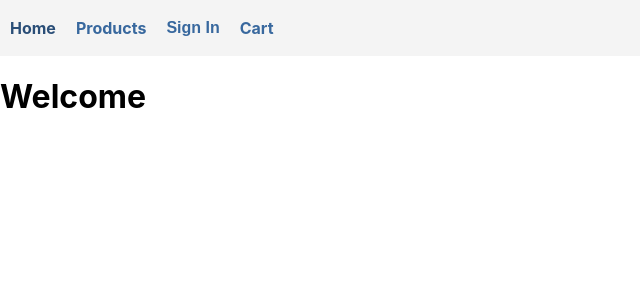
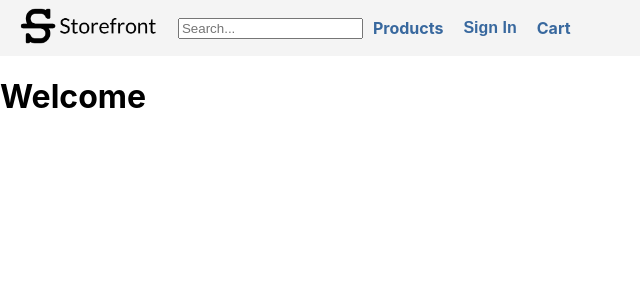
Before and after one commit to jgoodier1/storefront, a React (Create React App) app: page / in a window 1280 px wide. Shown: the top 300 px of the page, without its empty margins (0-640 px from the left). Built offline with nearby package versions, Linux system fonts and the light colour scheme.

Commit message:
Added branding

```diff
--- a/src/components/NavBar.js
+++ b/src/components/NavBar.js
@@ -1,6 +1,9 @@
 import React from 'react';
 import { NavLink } from 'react-router-dom';
 import styled from 'styled-components';
+
+import SearchBar from './SearchBar';
+import logo from '../images/logo.png';
 
 const NavItem = props => {
   return (
@@ -16,8 +19,9 @@ const NavItems = props => {
   return (
     <StyledUl>
       <NavItem link='/' exact>
-        Home
+        <StyledImg src={logo} alt='logo' />
       </NavItem>
+      <SearchBar />
       <NavItem link='/products'>Products</NavItem>
       {!props.isLoggedIn && (
         <>
@@ -126,3 +130,7 @@ const StyledNavLink = styled(NavLink)`
     color: #2a4e77;
   }
 `;
+
+const StyledImg = styled.img`
+  height: 56px;
+`;
```
